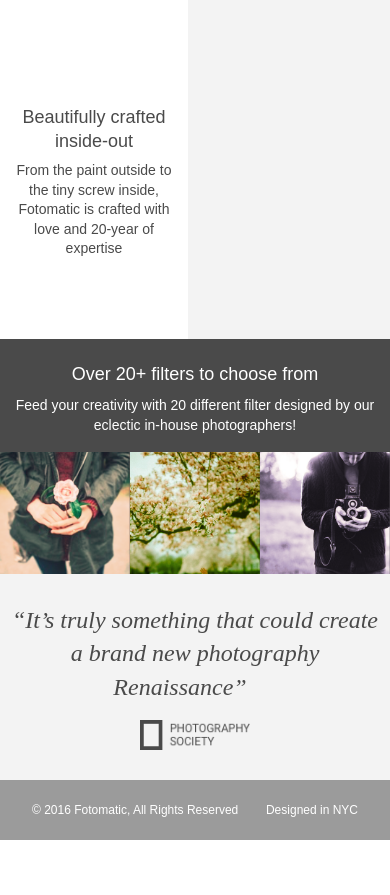
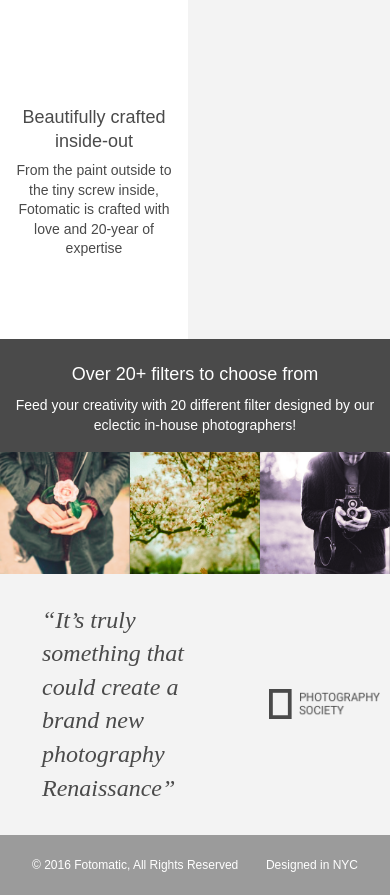
Before and after one commit to pollysiegel/fotomatic, a plain HTML site: page index.html in a window 390 px wide. Shown: the part 1332-2227 px from the top of the page. Before the commit the page ends 2172 px from the top, so only its background shows below. Drawn offline with Linux system fonts and the light colour scheme; a web font is replaced by a local one.

Commit message:
Some improvements to the tablet display

```diff
--- a/resources/css/style.css
+++ b/resources/css/style.css
@@ -271,6 +271,8 @@ header .mobile {
   color: #4a4a4a;
 }
 
+/* Tablet landscape mode */
+
 @media only screen and (max-width: 890px) {
   .feature h2 {
     font-size: 1.125rem;
@@ -385,16 +387,21 @@ header .mobile {
 @media only screen and (max-width: 760px) {
   #quotes-section .content {
     padding: 1.875rem .625rem;
+    display: inline-flex;
+    flex-direction: row;
+    justify-content: left;
+    vertical-align: top;
   }
 
   #quotes-section .quote {
     font-size: 1.5rem;
     line-height: 1.4;
+    text-align: left;
+    padding-left: 2rem;
   }
 
   #quotes-section .quote-citation {
     display: block;
-    padding-top: 1rem;
     margin: auto;
   }
 }
```
